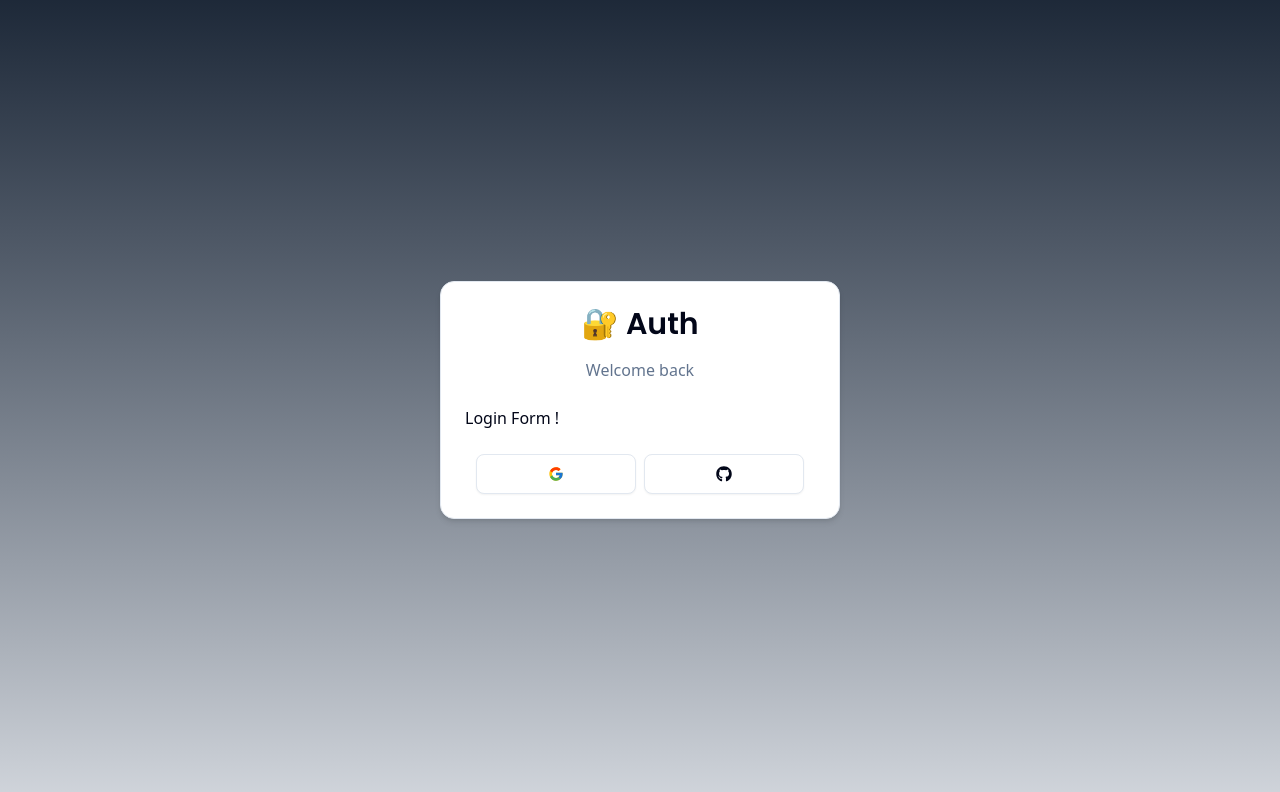
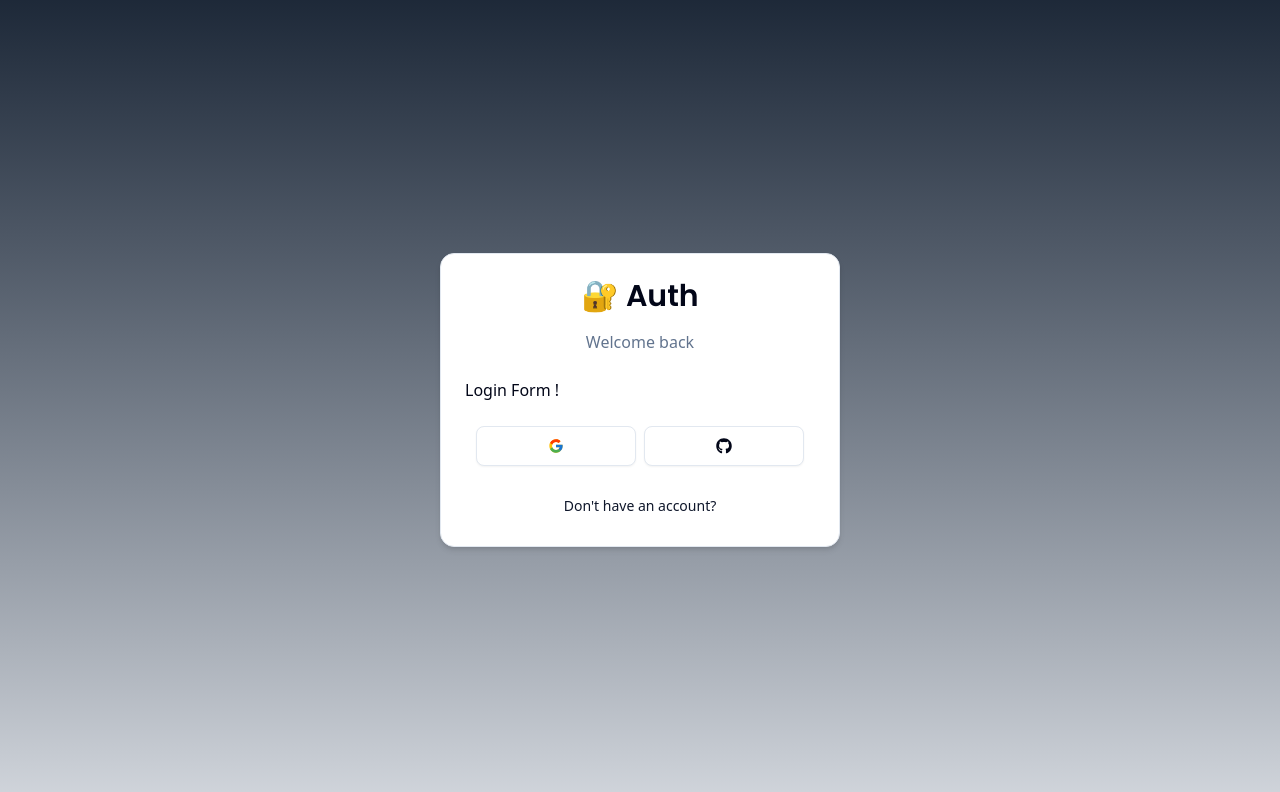
Before and after one commit to Jatin4224/NextAuth, a Next.js app: page /auth/login in a window 1280 px wide. Shown: the top 792 px of the page. Built offline with nearby package versions, Linux system fonts and the light colour scheme.

Commit message:
cardwrapper

```diff
--- /dev/null
+++ b/components/auth/back-button.tsx
@@ -0,0 +1,15 @@
+"use client";
+
+import Link from "next/link";
+import { Button } from "../ui/button";
+interface BackButtonProps {
+  href: string;
+  label: string;
+}
+export const BackButton = ({ href, label }: BackButtonProps) => {
+  return (
+    <Button variant="link" className="font-normal w-full" size="sm" asChild>
+      <Link href={href}>{label}</Link>
+    </Button>
+  );
+};
--- a/components/auth/card-wrapper.tsx
+++ b/components/auth/card-wrapper.tsx
@@ -1,6 +1,7 @@
 "use client";
 
 import { Card, CardContent, CardFooter, CardHeader } from "../ui/card";
+import { BackButton } from "./back-button";
 import { Header } from "./header";
 import { Social } from "./social";
 
@@ -30,6 +31,9 @@
           <Social />
         </CardFooter>
       )}
+      <CardFooter>
+        <BackButton label={backButtonLabel} href={backButtonHref} />
+      </CardFooter>
     </Card>
   );
 };
```
